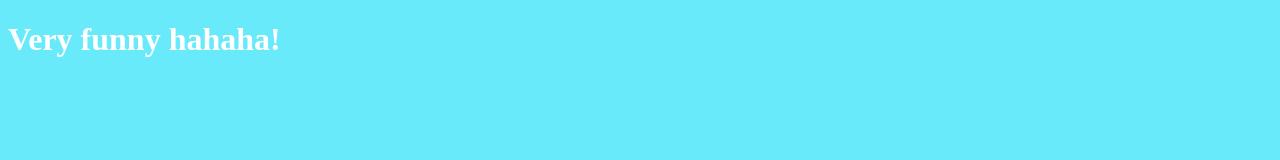
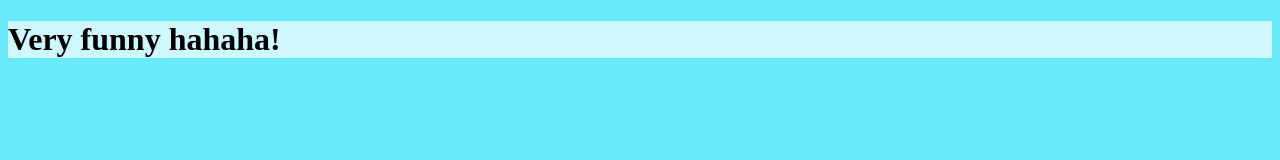
Before and after one commit to Golveira/website, a plain HTML site: page index.html in a window 1280 px wide. Drawn offline with Linux system fonts and the light colour scheme.

Commit message:
change title bg color

```diff
--- a/style.css
+++ b/style.css
@@ -1,5 +1,6 @@
 h1 {
-  color: #fff;
+  color: #000;
+  background-color: rgba(232, 252, 255, 0.8);
 }
 
 body {
```
